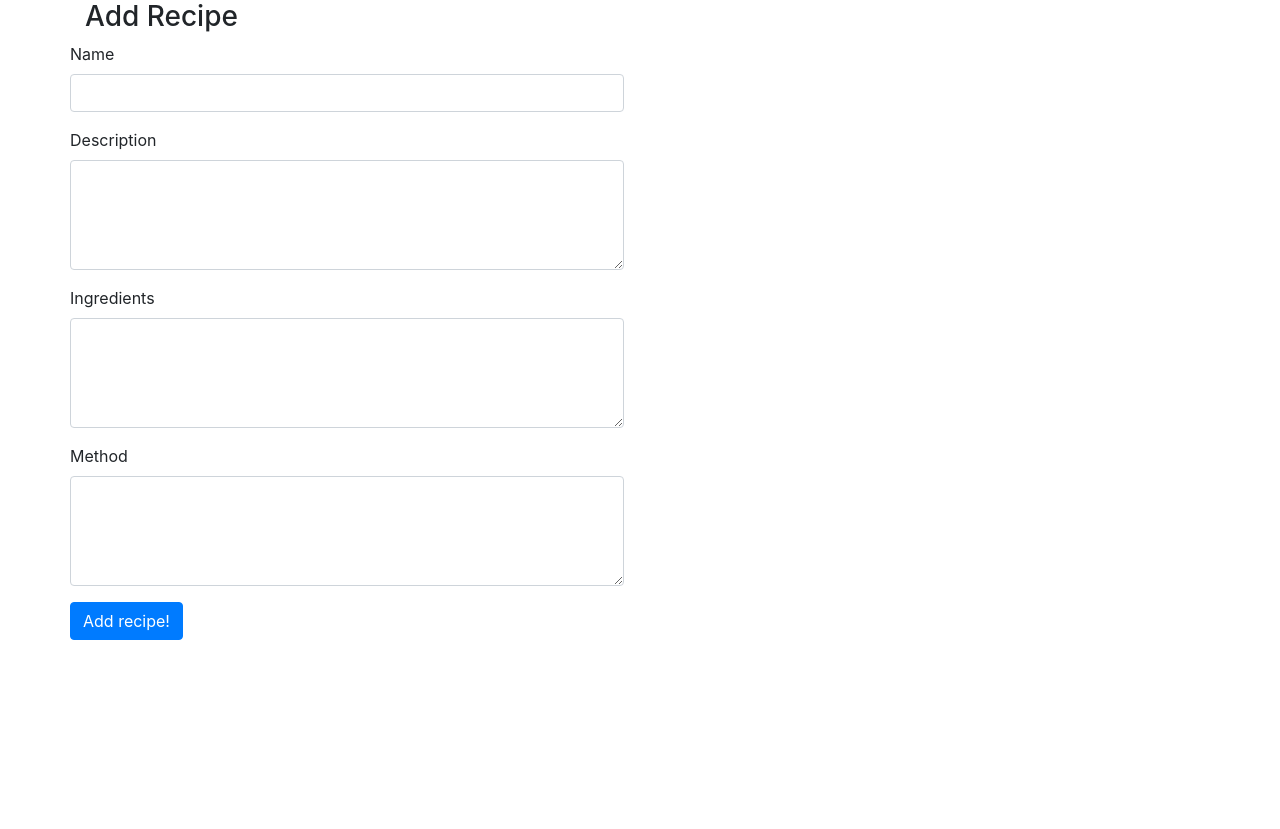
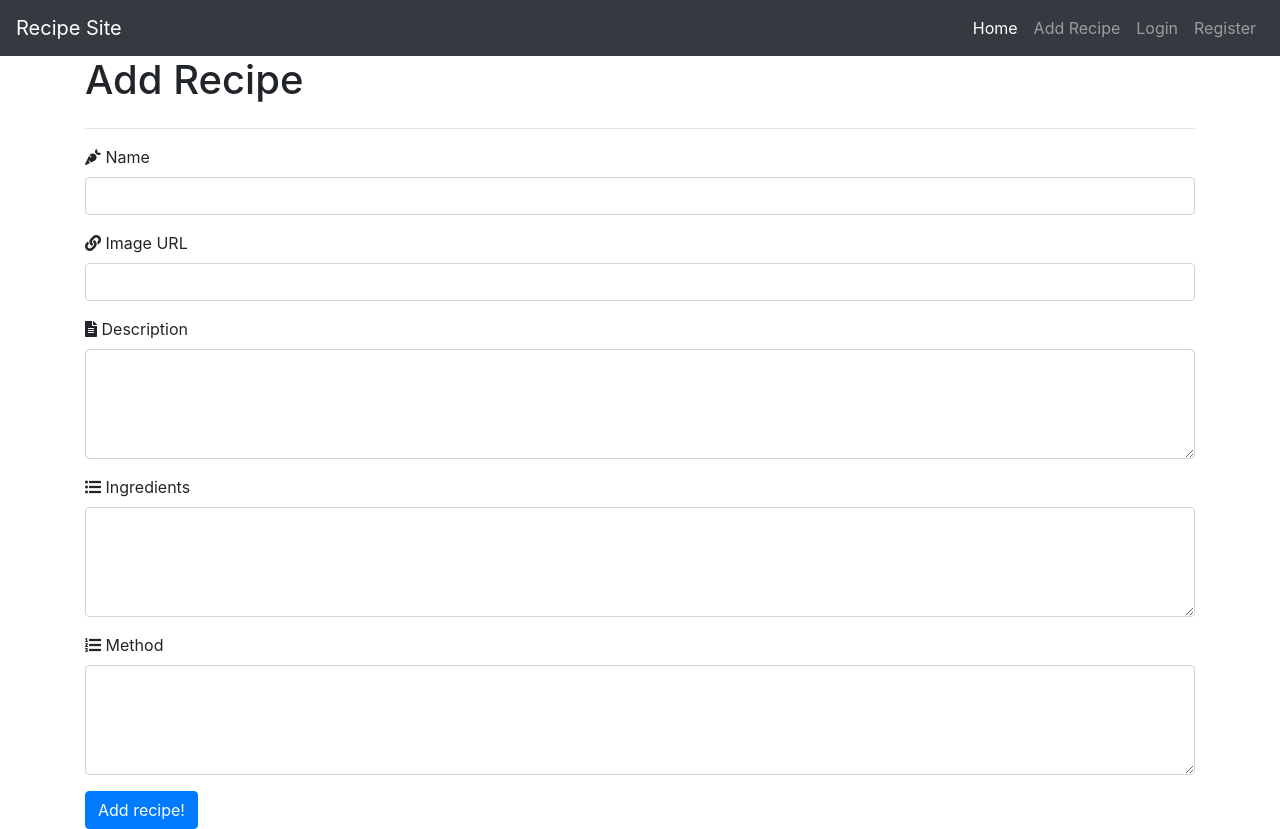
Before and after one commit to marty-wickham/milestone-project3, a Flask app: page /add_recipe in a window 1280 px wide. Before the commit the page ends 640 px from the top, so only its background shows below. Run offline with Flask 2, Linux system fonts and the light colour scheme; some libraries are stand-ins or nearby versions.

Commit message:
Major increase to project functionality. Add recipe page, edit recipe page, navbar, view recipe page, and styling

```diff
--- a/app.py
+++ b/app.py
@@ -17,11 +17,45 @@ def get_recipes():
     return render_template("index.html", recipes=mongo.db.recipes.find())
 
 
+@app.route('/view_recipe/<recipe_id>')
+def view_recipe(recipe_id):
+    the_recipe = mongo.db.recipes.find_one({'_id': ObjectId(recipe_id)})
+
+    return render_template('recipe.html', recipe=the_recipe)
+
 @app.route('/add_recipe')
 def add_recipe():
     return render_template("add-recipe.html")
 
 
+@app.route('/insert_recipe', methods=['POST'])
+def insert_recipe():
+    recipes = mongo.db.recipes
+    recipes.insert_one(request.form.to_dict())
+
+    return redirect(url_for('get_recipes'))
+
+
+@app.route('/edit_recipe/<recipe_id>')
+def edit_recipe(recipe_id):
+    the_recipe = mongo.db.recipes.find_one({'_id': ObjectId(recipe_id)})
+
+    return render_template("edit-recipe.html", recipe=the_recipe)
+
+
+@app.route('/update_recipe/<recipe_id>', methods=['POST'])
+def update_recipe(recipe_id):
+    recipes = mongo.db.recipes
+    recipes.update(
+        {'_id': ObjectId(recipe_id)},
+        {'title': request.form.get('recipe_name').capitalize(),
+         'image_url': request.form.get('image_url'),
+         'description': request.form.get('recipe_description').capitalize(),
+         'ingredients': request.form.get('recipe_ingredients').capitalize(),
+         'method': request.form.get('recipe_method').capitalize()})
+
+    return redirect(url_for('get_recipes'))
+
 if (__name__) == '__main__':
     app.run(host=os.environ.get('IP'),
             port=int(os.environ.get('PORT')),
--- a/static/css/style.css
+++ b/static/css/style.css
@@ -1,3 +1,8 @@
+.navbar-brand {
+    font-size: 2em;
+}
+
+
 .recipe-card {
     width: 33%;
 }
--- a/templates/add-recipe.html
+++ b/templates/add-recipe.html
@@ -1,26 +1,41 @@
 {% extends "base.html" %}
 {% block content %}
-<h3>Add Recipe</h3>
-
 <div class="row">
-	<form action="" method="POST">
+	<div class="col">
+		<h1 class="page-heading">Add Recipe</h1>
+	</div>
+</div>
+<hr>
+<div class="row">
+	<div class="col">
+		<form action="{{url_for('insert_recipe')}}" method="POST">
 			<div class="form-group">
+				<i class="fas fa-carrot"></i>
 				<label for="recipe_name">Name</label>
 				<input type="text" class="form-control" id="recipe_name" name="recipe_name">
 		    </div>
 			<div class="form-group">
+				<i class="fas fa-link"></i>
+				<label for="image_url">Image URL</label>
+				<input type="text" class="form-control" id="image_url" name="image_url">
+		    </div>
+			<div class="form-group">
+                <i class="fas fa-file-alt"></i>
 				<label for="recipe_description">Description</label>
 				<textarea type="text" class="form-control" id="recipe_description" name="recipe_description" rows="4" cols="50"></textarea>
 			</div>
 			<div class="form-group">
+                <i class="fas fa-list-ul"></i>
 				<label for="recipe_ingredients">Ingredients</label>
 				<textarea type="text" class="form-control" id="recipe_ingredients" name="recipe_ingredients" rows="4" cols="50"></textarea>
 			</div>
 			<div class="form-group">
+                <i class="fas fa-list-ol"></i>
 				<label for="recipe_method">Method</label>
 				<textarea type="text" class="form-control" id="recipe_method" name="recipe_method" rows="4" cols="50"></textarea>
 			</div>
 			<button type="submit" class="btn btn-primary" name="action">Add recipe!</button>
 		</form>
 	</div>
+</div>
 {% endblock %}
--- a/templates/base.html
+++ b/templates/base.html
@@ -1,27 +1,59 @@
 <!DOCTYPE html>
 <html lang="en">
+
 <head>
 	<meta charset="UTF-8">
 	<meta name="viewport" content="width=device-width, initial-scale=1.0">
 	<meta http-equiv="X-UA-Compatible" content="ie=edge">
 
 	<!-- Load our Bootstrap and Font Awesme style links -->
-    <link href="https://stackpath.bootstrapcdn.com/font-awesome/4.7.0/css/font-awesome.min.css" rel="stylesheet" integrity="sha384-wvfXpqpZZVQGK6TAh5PVlGOfQNHSoD2xbE+QkPxCAFlNEevoEH3Sl0sibVcOQVnN" crossorigin="anonymous">
-    <link rel="stylesheet" href="https://stackpath.bootstrapcdn.com/bootstrap/4.4.1/css/bootstrap.min.css" integrity="sha384-Vkoo8x4CGsO3+Hhxv8T/Q5PaXtkKtu6ug5TOeNV6gBiFeWPGFN9MuhOf23Q9Ifjh" crossorigin="anonymous">
+	<link rel="stylesheet" href="https://stackpath.bootstrapcdn.com/bootstrap/4.4.1/css/bootstrap.min.css"
+		integrity="sha384-Vkoo8x4CGsO3+Hhxv8T/Q5PaXtkKtu6ug5TOeNV6gBiFeWPGFN9MuhOf23Q9Ifjh" crossorigin="anonymous">
+	<link rel="stylesheet" href="https://use.fontawesome.com/releases/v5.6.1/css/all.css" integrity="sha384-gfdkjb5BdAXd+lj+gudLWI+BXq4IuLW5IT+brZEZsLFm++aCMlF1V92rMkPaX4PP" crossorigin="anonymous">
 	<!-- Load my own custom style link -->
 	<link rel="stylesheet" href="{{url_for('static', filename='cs/style.css')}}">
 
 	<title>Recipe Milestone Project</title>
 </head>
+
 <body>
+	<header>
+		<nav class="navbar navbar-expand-sm navbar-dark bg-dark">
+			<a class="navbar-brand" href="{{url_for('get_recipes')}}">Recipe Site</a>
+			<button class="navbar-toggler" type="button" data-toggle="collapse" data-target="#navbarNav" aria-controls="navbarNav" aria-expanded="false" aria-label="Toggle navigation">
+                <span class="navbar-toggler-icon"></span>
+            </button>
+			<div class="collapse navbar-collapse" id="navbarNav">
+				<ul class="navbar-nav ml-auto">
+					<li class="nav-item active">
+						<a class="nav-link" href="{{url_for('get_recipes')}}">Home <span class="sr-only">(current)</span></a>
+					</li>
+					<li class="nav-item">
+						<a class="nav-link" href="{{url_for('add_recipe')}}">Add Recipe</a>
+					</li>
+					<li class="nav-item">
+						<a class="nav-link" href="#">Login</a>
+					</li>
+					<li class="nav-item">
+						<a class="nav-link" href="#">Register</a>
+					</li>
+				</ul>
+			</div>
+		</nav>
+	</header>
 	<div class="container">
 		{% block content %}
 		{% endblock %}
 	</div>
 	<script src="https://cdnjs.cloudflare.com/ajax/libs/jquery/3.4.1/jquery.min.js"
 		integrity="sha256-CSXorXvZcTkaix6Yvo6HppcZGetbYMGWSFlBw8HfCJo=" crossorigin="anonymous"></script>
-    <script src="https://cdn.jsdelivr.net/npm/popper.js@1.16.0/dist/umd/popper.min.js" integrity="sha384-Q6E9RHvbIyZFJoft+2mJbHaEWldlvI9IOYy5n3zV9zzTtmI3UksdQRVvoxMfooAo" crossorigin="anonymous"></script>
-    <script src="https://stackpath.bootstrapcdn.com/bootstrap/4.4.1/js/bootstrap.min.js" integrity="sha384-wfSDF2E50Y2D1uUdj0O3uMBJnjuUD4Ih7YwaYd1iqfktj0Uod8GCExl3Og8ifwB6" crossorigin="anonymous"></script>
+	<script src="https://cdn.jsdelivr.net/npm/popper.js@1.16.0/dist/umd/popper.min.js"
+		integrity="sha384-Q6E9RHvbIyZFJoft+2mJbHaEWldlvI9IOYy5n3zV9zzTtmI3UksdQRVvoxMfooAo" crossorigin="anonymous">
+	</script>
+	<script src="https://stackpath.bootstrapcdn.com/bootstrap/4.4.1/js/bootstrap.min.js"
+		integrity="sha384-wfSDF2E50Y2D1uUdj0O3uMBJnjuUD4Ih7YwaYd1iqfktj0Uod8GCExl3Og8ifwB6" crossorigin="anonymous">
+	</script>
 
 </body>
+
 </html>
```
Also changed, not shown: templates/edit-recipe.html (added, +38 -0 lines), templates/index.html (+7 -1 lines), templates/recipe.html (added, +26 -0 lines). Lines whose indentation alone changed are shown as unchanged.
